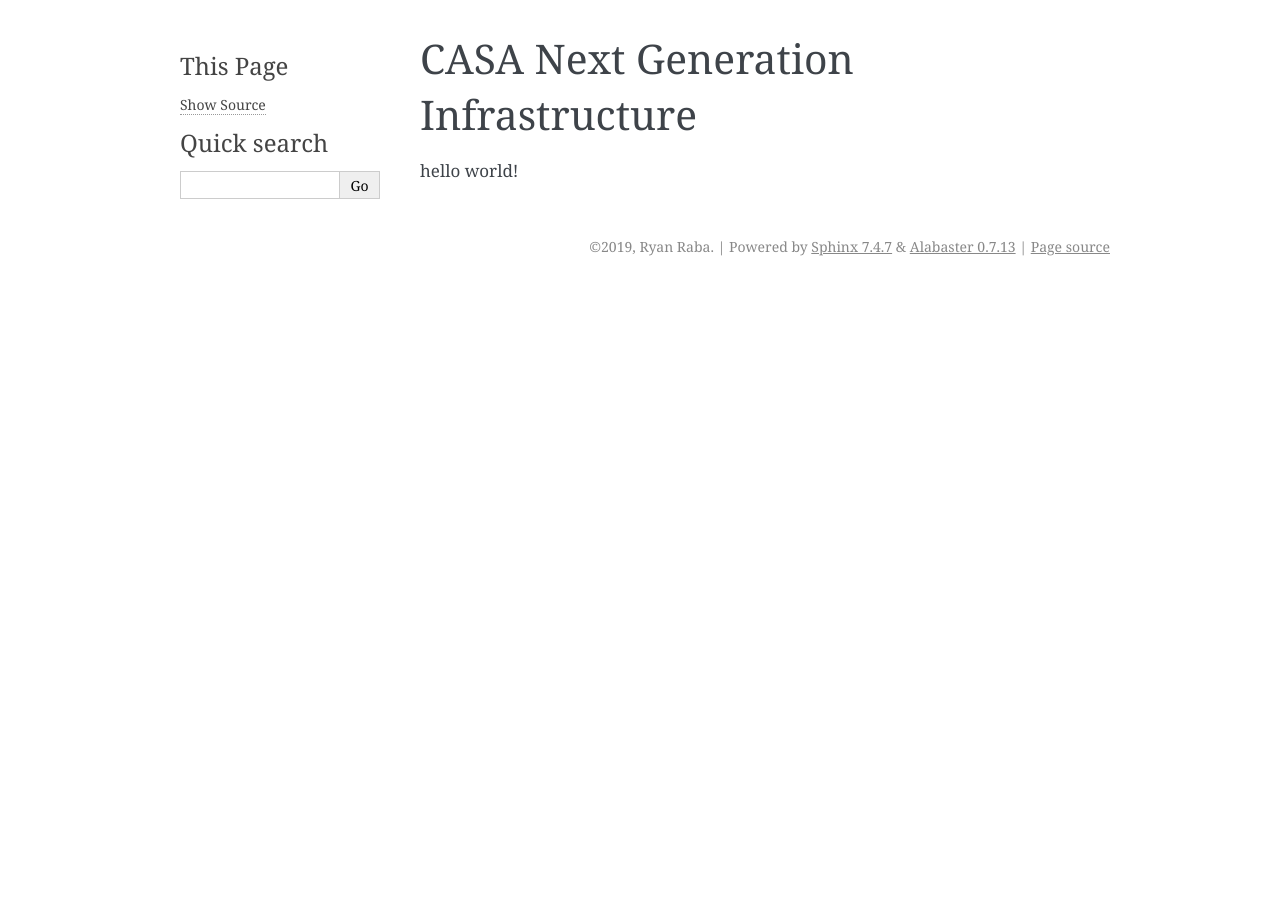
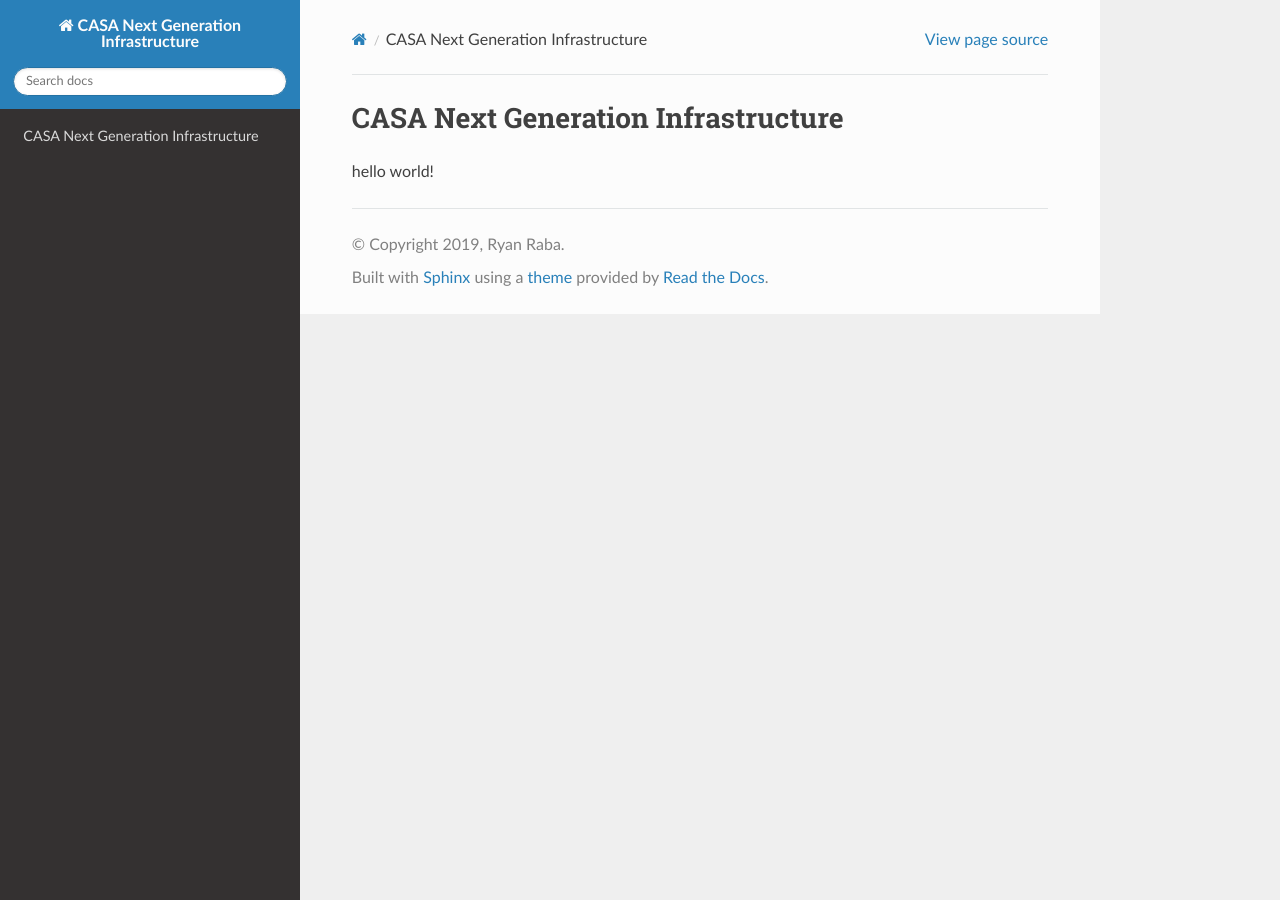
Before and after one commit to casangi/cngi_prototype, a Sphinx documentation site: the page built from docs/index.rst, in a window 1280 px wide. Built offline with Sphinx 7.4.7 and the Read the Docs theme 2.0.0, drawn with Linux system fonts in a browser that asks for light colours.

Commit message:
Update conf.py

```diff
--- a/docs/conf.py
+++ b/docs/conf.py
@@ -12,21 +12,21 @@
 # add these directories to sys.path here. If the directory is relative to the
 # documentation root, use os.path.abspath to make it absolute, like shown here.
 #
-# import os
-# import sys
-# sys.path.insert(0, os.path.abspath('.'))
+import os
+import sys
+sys.path.insert(0, os.path.abspath('..'))
 
 
 # -- Project information -----------------------------------------------------
 
-project = u'cngi_prototype'
+project = u'CASA Next Generation Infrastructure'
 copyright = u'2019, Ryan Raba'
 author = u'Ryan Raba'
 
 # The short X.Y version
 version = u''
 # The full version, including alpha/beta/rc tags
-release = u''
+release = u'0.1b'
 
 
 # -- General configuration ---------------------------------------------------
@@ -40,6 +40,9 @@ release = u''
 # ones.
 extensions = [
     'sphinx.ext.autodoc',
+    'sphinx.ext.coverage',
+    'sphinx.ext.githubpages',
+    'sphinx.ext.napoleon'
 ]
 
 # Add any paths that contain templates here, relative to this directory.
@@ -67,7 +70,7 @@ language = None
 exclude_patterns = [u'_build', 'Thumbs.db', '.DS_Store']
 
 # The name of the Pygments (syntax highlighting) style to use.
-pygments_style = None
+pygments_style = 'sphinx'
 
 
 # -- Options for HTML output -------------------------------------------------
@@ -75,7 +78,7 @@ pygments_style = None
 # The theme to use for HTML and HTML Help pages.  See the documentation for
 # a list of builtin themes.
 #
-html_theme = 'alabaster'
+html_theme = 'sphinx_rtd_theme'
 
 # Theme options are theme-specific and customize the look and feel of a theme
 # further.  For a list of options available for each theme, see the
@@ -102,7 +105,7 @@ html_static_path = ['_static']
 # -- Options for HTMLHelp output ---------------------------------------------
 
 # Output file base name for HTML help builder.
-htmlhelp_basename = 'cngi_prototypedoc'
+htmlhelp_basename = 'CASANextGenerationInfrastructuredoc'
 
 
 # -- Options for LaTeX output ------------------------------------------------
@@ -129,7 +132,7 @@ latex_elements = {
 # (source start file, target name, title,
 #  author, documentclass [howto, manual, or own class]).
 latex_documents = [
-    (master_doc, 'cngi_prototype.tex', u'cngi\\_prototype Documentation',
+    (master_doc, 'CASANextGenerationInfrastructure.tex', u'CASA Next Generation Infrastructure Documentation',
      u'Ryan Raba', 'manual'),
 ]
 
@@ -139,7 +142,7 @@ latex_documents = [
 # One entry per manual page. List of tuples
 # (source start file, name, description, authors, manual section).
 man_pages = [
-    (master_doc, 'cngi_prototype', u'cngi_prototype Documentation',
+    (master_doc, 'casanextgenerationinfrastructure', u'CASA Next Generation Infrastructure Documentation',
      [author], 1)
 ]
 
@@ -150,8 +153,8 @@ man_pages = [
 # (source start file, target name, title, author,
 #  dir menu entry, description, category)
 texinfo_documents = [
-    (master_doc, 'cngi_prototype', u'cngi_prototype Documentation',
-     author, 'cngi_prototype', 'One line description of project.',
+    (master_doc, 'CASANextGenerationInfrastructure', u'CASA Next Generation Infrastructure Documentation',
+     author, 'CASANextGenerationInfrastructure', 'One line description of project.',
      'Miscellaneous'),
 ]
 
```
